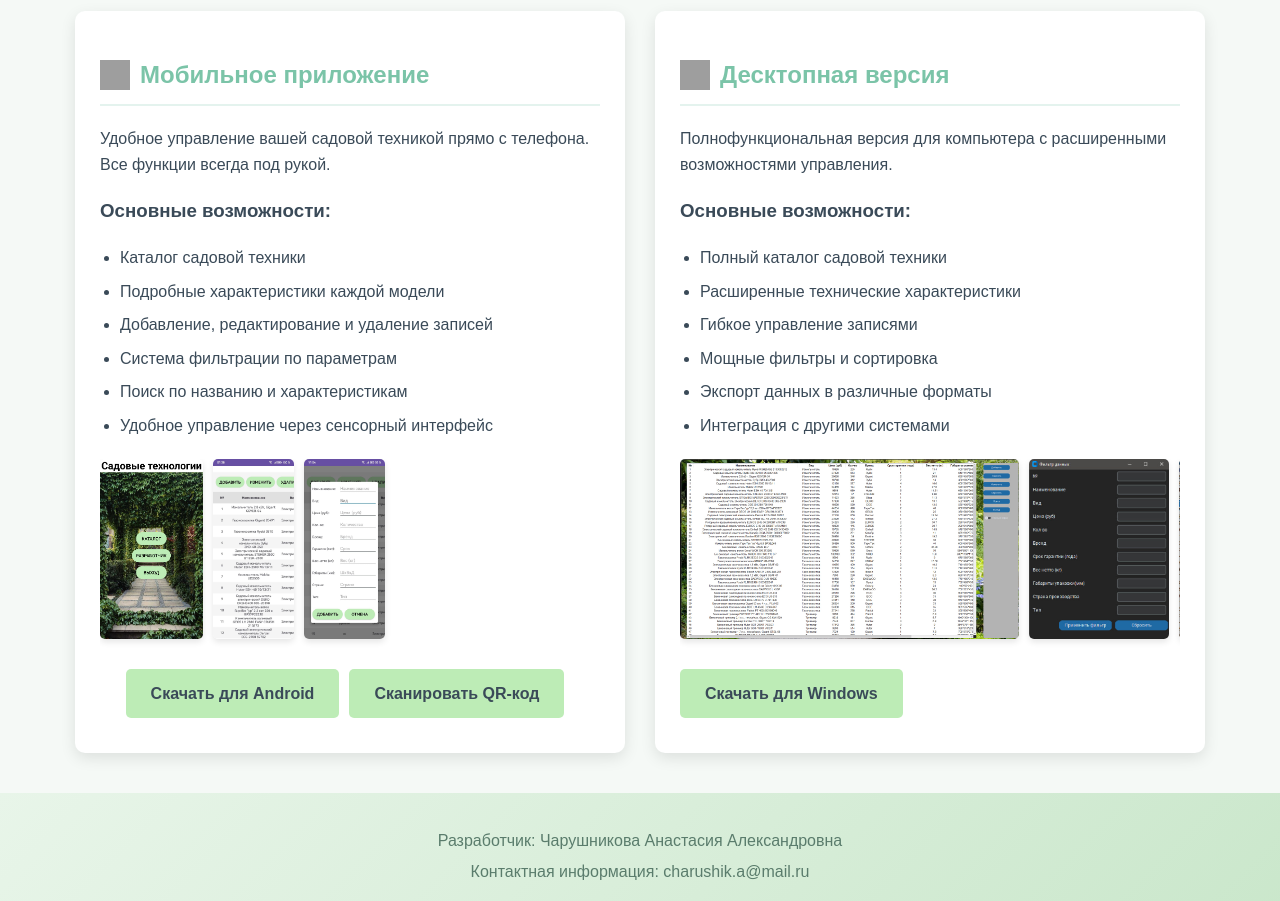
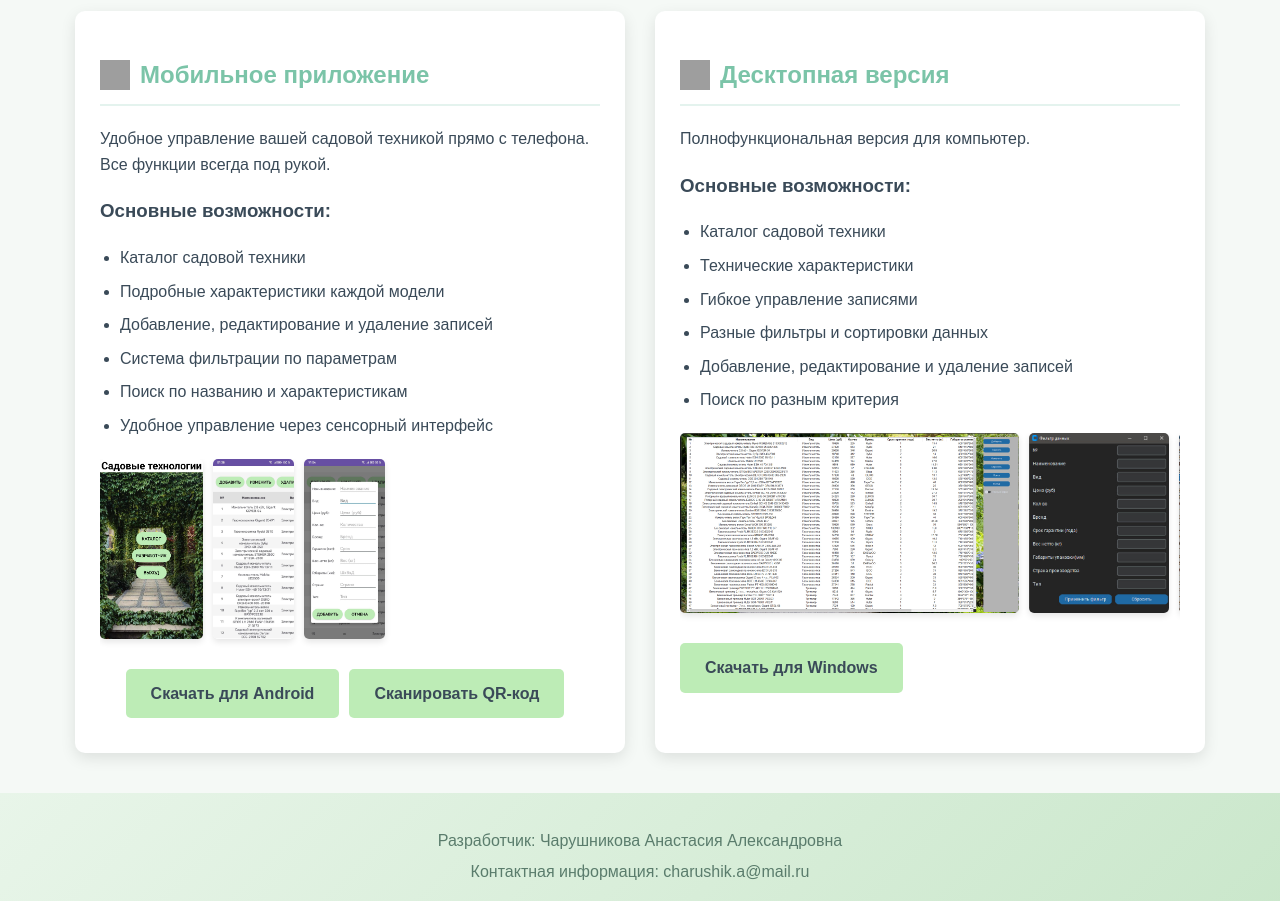
Before and after one commit to anulti/GardenApp, a plain HTML site: page index.html in a window 1280 px wide. Shown: the part 900-1801 px from the top of the page. Drawn offline with Linux system fonts and the light colour scheme; grey boxes are pictures that could not be loaded.

Commit message:
Обновил главную страницу

```diff
--- a/index.html
+++ b/index.html
@@ -469,25 +469,25 @@
                         <img src="https://cdn-icons-png.flaticon.com/512/0/750.png" class="app-icon" alt="Десктопное приложение">
                         Десктопная версия
                     </h2>
-                    <p>Полнофункциональная версия для компьютера с расширенными возможностями управления.</p>
+                    <p>Полнофункциональная версия для компьютер.</p>
 
                     <h3>Основные возможности:</h3>
                     <ul class="features-list">
-                        <li>Полный каталог садовой техники</li>
-                        <li>Расширенные технические характеристики</li>
+                        <li>Каталог садовой техники</li>
+                        <li>Технические характеристики</li>
                         <li>Гибкое управление записями</li>
-                        <li>Мощные фильтры и сортировка</li>
-                        <li>Экспорт данных в различные форматы</li>
-                        <li>Интеграция с другими системами</li>
+                        <li>Разные фильтры и сортировки данных</li>
+                        <li>Добавление, редактирование и удаление записей</li>
+                        <li>Поиск по разным критерия</li>
                     </ul>
 
                     <div class="screenshots">
-                        <img src="dekstop1.jpg" class="screenshot" alt="Скриншот мобильного приложения">
+                        <img src="dekstop1.jpg" class="screenshot" alt="Скриншот интерфейса">
                         <img src="dekstop2.jpg" class="screenshot" alt="Скриншот каталога">
                         <img src="dekstop3.jpg" class="screenshot" alt="Скриншот фильтров">
                     </div>
 
-                    <a href="GardenApp.exe" class="app-link">Скачать для Windows</a>
+                    <a href="https://disk.yandex.ru/d/Cg0XekyIFMCrtw" class="app-link" download>Скачать для Windows</a>
                 </article>
             </div>
         </div>
```
